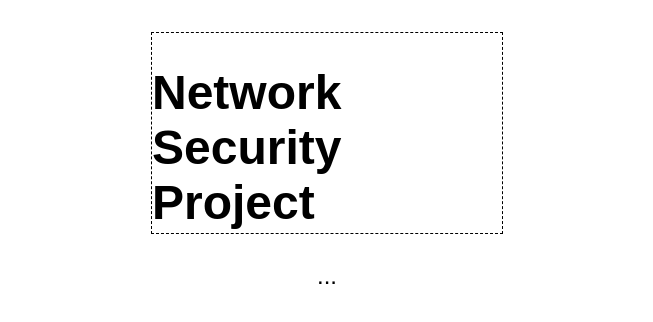
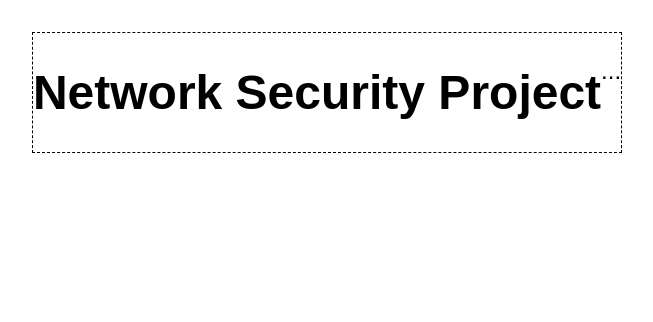
Before and after one commit to mw2gd/mw2gd.github.io, a plain HTML site: page index.html in a window 1280 px wide. Shown: the whole page, without its empty margins (313-966 px from the left). Drawn offline with Linux system fonts and the light colour scheme.

Commit message:
Update style.css

```diff
--- a/style.css
+++ b/style.css
@@ -8,8 +8,7 @@
   font-family: arial;
   font-size: 24px;
   margin: 25px;
-  width: 350px;
-  height: 200px;
+  display:flex;
   outline: dashed 1px black;
 }
 
```
